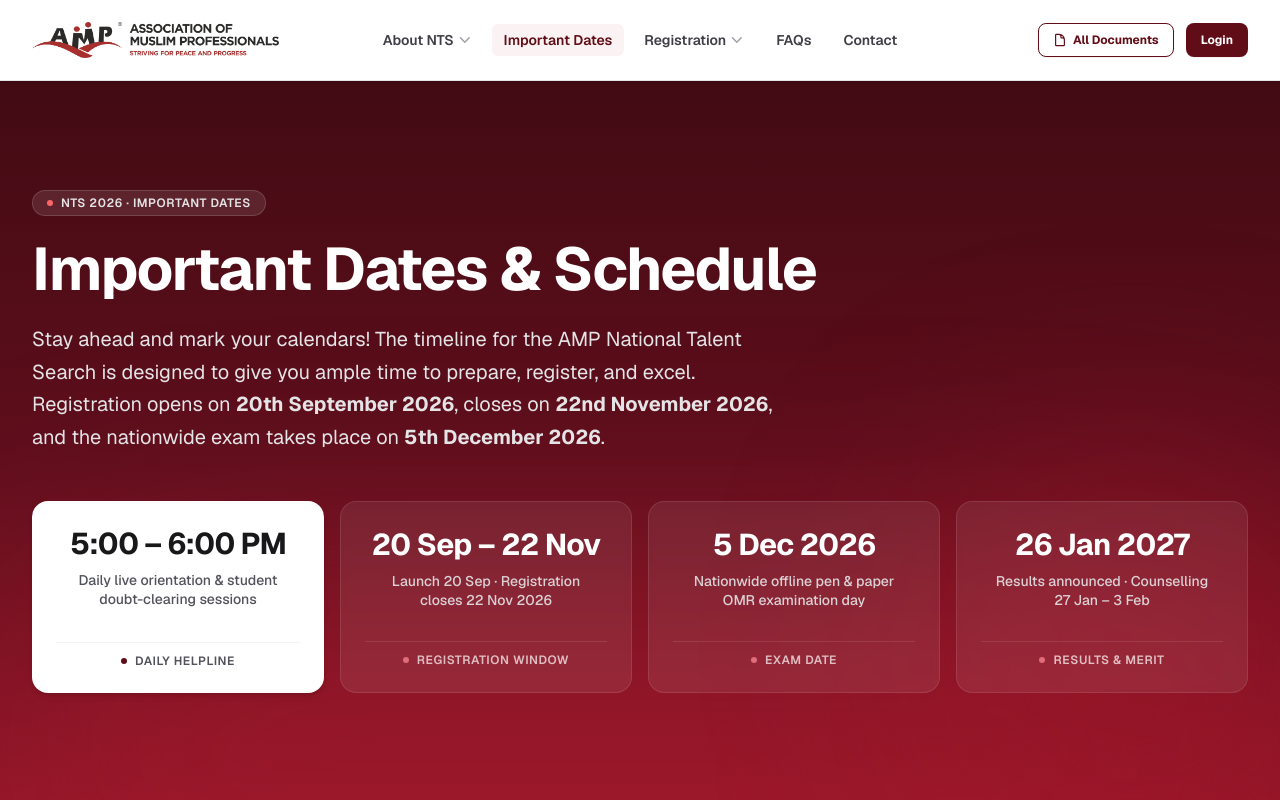
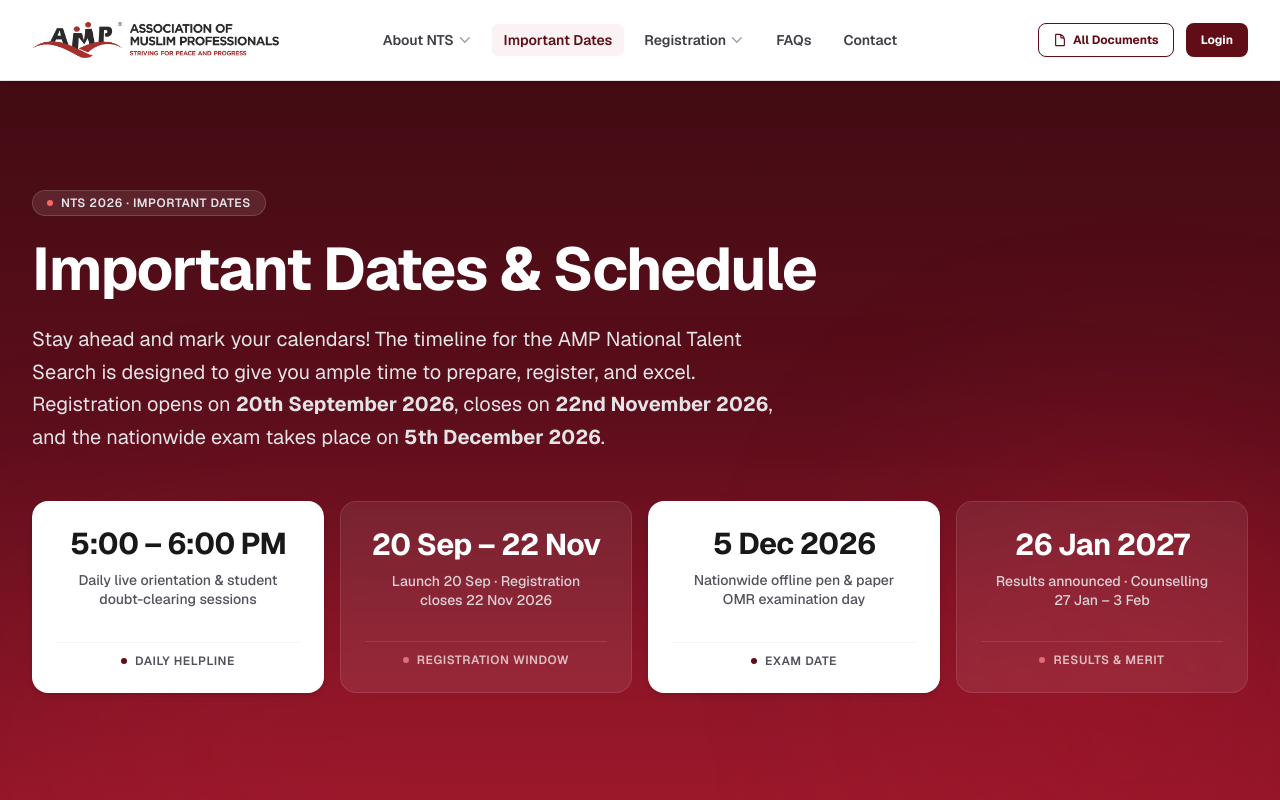
Before and after one commit to ansariafzal-ka/AMP-World-NTS-Web-Application-, a Next.js app: page /Important_Dates in a window 1280 px wide. Shown: the top 800 px of the page. Built offline with nearby package versions, Linux system fonts and the light colour scheme.

Commit message:
Style 3rd milestone card (Exam Date) with white card theme in DatesHero

```diff
--- a/src/components/ui/DatesHero.tsx
+++ b/src/components/ui/DatesHero.tsx
@@ -74,19 +74,19 @@
             </div>
           </div>
 
-          {/* Card 3: Translucent Maroon Card */}
-          <div className="rounded-2xl border border-white/10 bg-white/[0.08] p-4 sm:p-5 lg:p-6 min-h-[150px] sm:min-h-[165px] lg:h-48 flex flex-col justify-between text-center backdrop-blur-xs">
+          {/* Card 3: Featured White Card */}
+          <div className="rounded-2xl bg-white p-4 sm:p-5 lg:p-6 min-h-[150px] sm:min-h-[165px] lg:h-48 flex flex-col justify-between text-center shadow-md">
             <div>
-              <span className="text-xl sm:text-2xl lg:text-3xl font-bold tracking-tight text-white leading-tight block">
+              <span className="text-xl sm:text-2xl lg:text-3xl font-bold tracking-tight text-zinc-900 leading-tight block">
                 5 Dec 2026
               </span>
-              <p className="mt-2 text-xs sm:text-sm text-zinc-200/90 leading-snug font-medium max-w-[220px] mx-auto">
+              <p className="mt-2 text-xs sm:text-sm text-zinc-600 leading-snug font-medium max-w-[220px] mx-auto">
                 Nationwide offline pen & paper OMR examination day
               </p>
             </div>
-            <div className="flex items-center justify-center gap-2 pt-2.5 border-t border-white/10">
-              <span className="h-1.5 w-1.5 rounded-full bg-[#E06D7A] shrink-0" />
-              <span className="text-[11px] sm:text-xs font-semibold uppercase tracking-wider text-white/70">
+            <div className="flex items-center justify-center gap-2 pt-2.5 border-t border-zinc-100">
+              <span className="h-1.5 w-1.5 rounded-full bg-[#610D17] shrink-0" />
+              <span className="text-[11px] sm:text-xs font-semibold uppercase tracking-wider text-zinc-600">
                 EXAM DATE
               </span>
             </div>
```
